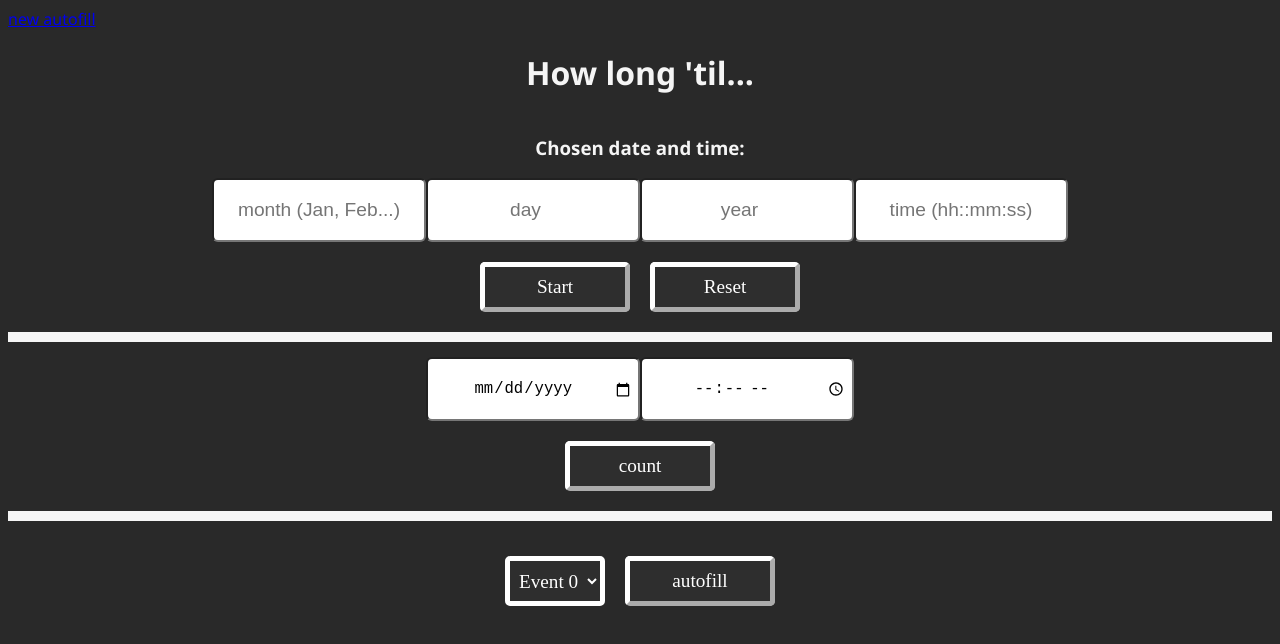
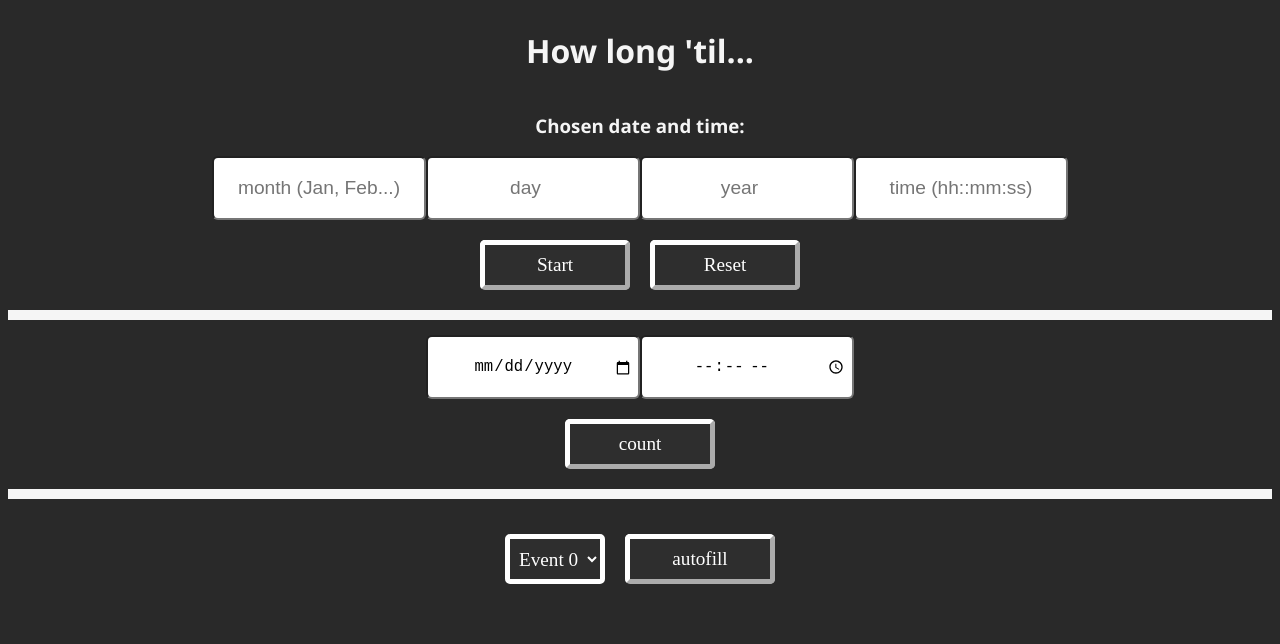
Before and after one commit to willo1o/countdown_project, a plain HTML site: page index.html in a window 1280 px wide. Drawn offline with Linux system fonts and the light colour scheme.

Commit message:
Update index.html

```diff
--- a/index.html
+++ b/index.html
@@ -8,9 +8,6 @@
     <title>Countdown</title>
   </head>
   <body id="body">
-    <a href="https://forms.gle/Cidyd8xnE5TmKWh36" target="_blank"
-      >new autofill</a
-    >
 
     <!--TITLE DIV-->
     <div name="TITLE">
```
